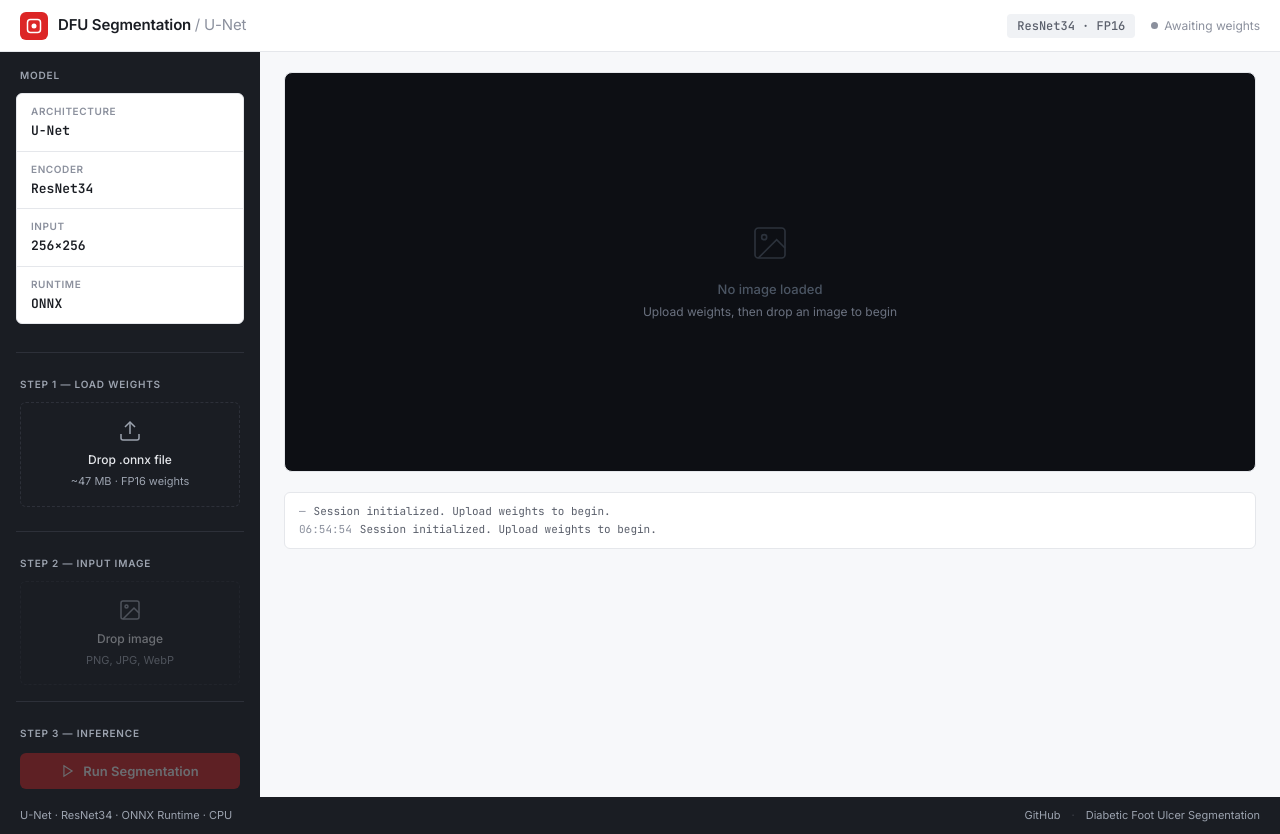
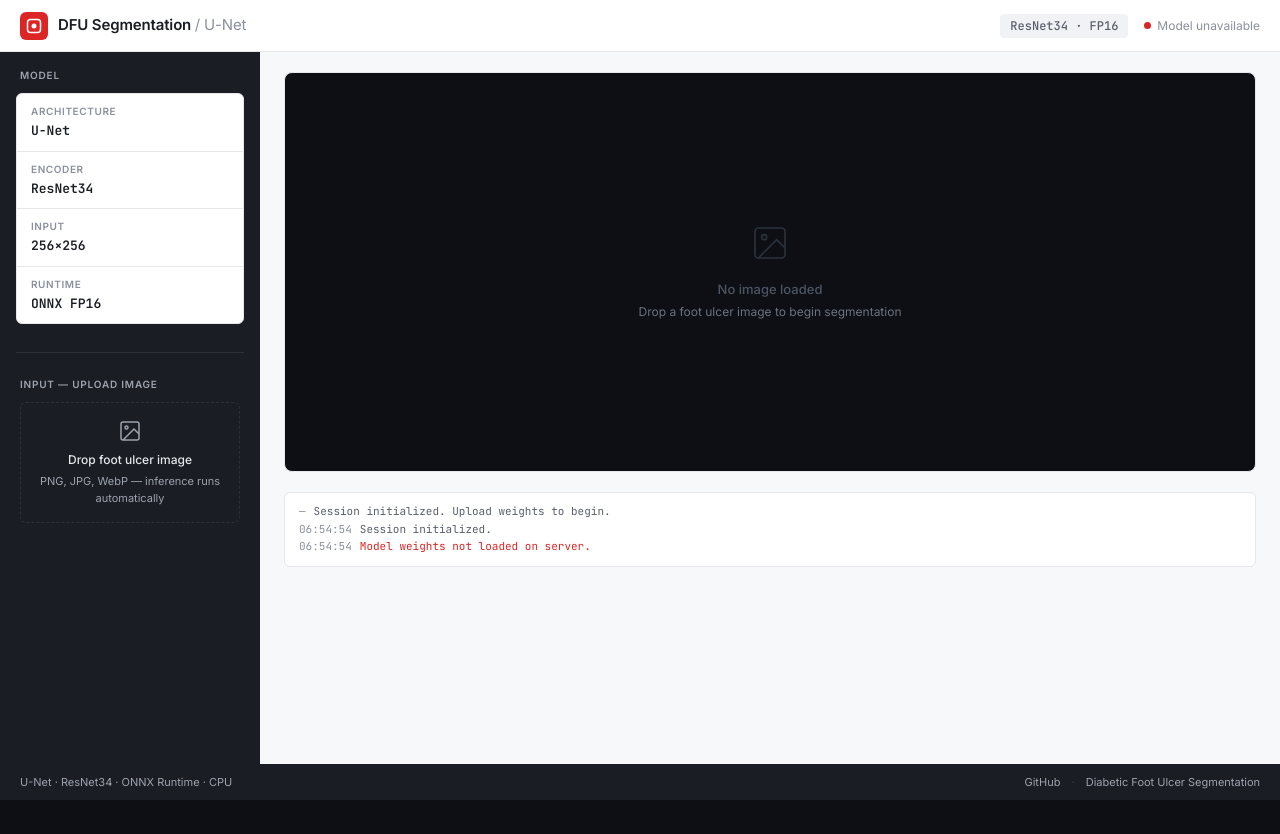
Before and after one commit to ganapathi-ai/image_segmentation, a Flask app: page / in a window 1280 px wide. After the commit the page ends 800 px from the top, so only its background shows below. Run offline with Flask 3, Linux system fonts and the light colour scheme.

Commit message:
Simplify: model loads from repo, user uploads image only
- Remove /api/upload-weights route
- Model loads from weights/final_model.onnx at startup
- UI: single sidebar with model info + image upload only
- Drop image → auto inference, no extra steps

Co-Authored-By: Claude Fable 5 <noreply@anthropic.com>

```diff
--- a/app.py
+++ b/app.py
@@ -8,7 +8,6 @@ from flask import Flask, request, jsonify, render_template
 
 from model_utils import (
     get_session,
-    load_weights,
     load_weights_from_path,
     is_weights_loaded,
     preprocess_image,
@@ -21,25 +20,20 @@ from model_utils import (
 app = Flask(__name__)
 app.config["MAX_CONTENT_LENGTH"] = 64 * 1024 * 1024  # 64 MB max upload
 
-# ── Lazy-load model on first inference request ──────────────
+# ── Load model at startup from repo weights ─────────────────
 WEIGHTS_PATH = os.path.join(os.path.dirname(os.path.abspath(__file__)), "weights", "final_model.onnx")
 _model_load_failed = False
 
-
-def _ensure_model_loaded():
-    """Load ONNX model from disk on first inference call."""
-    global _model_load_failed
-    if _model_load_failed:
-        return
-    if not os.path.exists(WEIGHTS_PATH):
-        _model_load_failed = True
-        return
+if os.path.exists(WEIGHTS_PATH):
     try:
         load_weights_from_path(WEIGHTS_PATH)
         print(f"Loaded ONNX model from {WEIGHTS_PATH}")
     except Exception as exc:
         _model_load_failed = True
-        print(f"Warning: could not load model: {exc}")
+        print(f"Warning: could not load model at startup: {exc}")
+else:
+    print(f"No weights file found at {WEIGHTS_PATH}")
+    _model_load_failed = True
 
 
 @app.route("/")
@@ -61,38 +55,11 @@ def status():
     })
 
 
-@app.route("/api/upload-weights", methods=["POST"])
-def upload_weights():
-    """Accept an .onnx file and load it into memory."""
-    if "file" not in request.files:
-        return jsonify({"error": "No file provided"}), 400
-
-    file = request.files["file"]
-    if file.filename == "":
-        return jsonify({"error": "Empty filename"}), 400
-
-    ext = file.filename.rsplit(".", 1)[-1].lower() if "." in file.filename else ""
-    if ext != "onnx":
-        return jsonify({"error": "Please upload an .onnx file (exported from export_onnx.py)"}), 400
-
-    try:
-        weights_bytes = file.read()
-        global _model_load_failed
-        load_weights(weights_bytes)
-        _model_load_failed = False
-        return jsonify({"message": "ONNX model loaded successfully"})
-    except Exception as exc:
-        return jsonify({"error": f"Failed to load weights: {exc}"}), 500
-
-
 @app.route("/api/segment", methods=["POST"])
 def segment():
     """Accept an image file, run ONNX inference, return results."""
-    # Lazy-load model on first inference request
-    _ensure_model_loaded()
-
     if not is_weights_loaded():
-        return jsonify({"error": "Model weights not loaded. Upload .pth or .onnx first."}), 400
+        return jsonify({"error": "Model not loaded. Check server logs."}), 500
 
     if "image" not in request.files:
         return jsonify({"error": "No image provided"}), 400
--- a/static/app.js
+++ b/static/app.js
@@ -4,7 +4,7 @@
    */
 
 // ── State ──────────────────────────────────────────────────
-let weightsLoaded = false;
+let modelReady = false;
 
 // ── Helpers ────────────────────────────────────────────────
 const $  = (id) => document.getElementById(id);
@@ -48,69 +48,27 @@ function setupDropzone(dropId, inputId, onFile) {
 
 // ── Boot ───────────────────────────────────────────────────
 async function boot() {
-  const dot  = $("status-dot");
-  const txt  = $("status-text");
+  const dot = $("status-dot");
+  const txt = $("status-text");
 
   try {
     const res = await fetch("/api/status");
     const data = await res.json();
     if (data.weights_loaded) {
-      weightsLoaded = true;
+      modelReady = true;
       setStatus(dot, txt, "ready", "Model ready");
-      enableImageUpload();
-      log("Model weights pre-loaded from server.", "success");
+      log("Model loaded — ready for inference.", "success");
     } else {
-      setStatus(dot, txt, "", "Awaiting weights");
+      setStatus(dot, txt, "error", "Model unavailable");
+      log("Model weights not loaded on server.", "error");
     }
   } catch {
     setStatus(dot, txt, "", "Checking…");
   }
 }
 
-function enableImageUpload() {
-  const zone = $("image-drop");
-  zone.classList.remove("locked");
-}
-
-// ── Step 1: Weights Upload ─────────────────────────────────
-setupDropzone("weights-drop", "weights-input", async (file) => {
-  const statusEl = $("weights-status");
-
-  try {
-    statusEl.textContent = "Loading…";
-    statusEl.style.color = "var(--accent-amber)";
-
-    const form = new FormData();
-    form.append("file", file);
-
-    const res  = await fetch("/api/upload-weights", { method: "POST", body: form });
-    const data = await res.json();
-
-    if (!res.ok) {
-      statusEl.textContent = data.error || "Upload failed";
-      statusEl.style.color = "var(--accent)";
-      log("Weights upload failed: " + (data.error || "unknown"), "error");
-      return;
-    }
-
-    weightsLoaded = true;
-    statusEl.textContent = "Loaded — " + file.name;
-    statusEl.style.color = "var(--accent-green)";
-    setStatus($("status-dot"), $("status-text"), "ready", "Model ready");
-
-    // Unlock image upload
-    enableImageUpload();
-    log(`Weights loaded: ${file.name} (${(file.size / 1024 / 1024).toFixed(1)} MB)`, "success");
-
-  } catch (err) {
-    statusEl.textContent = "Network error";
-    statusEl.style.color = "var(--accent)";
-    log("Upload error: " + err.message, "error");
-  }
-});
-
-// ── Step 2: Image Upload ───────────────────────────────────
-setupDropzone("image-drop", "image-input", (file) => {
+// ── Image Upload + Auto Inference ──────────────────────────
+setupDropzone("image-drop", "image-input", async (file) => {
   if (!file.type.startsWith("image/")) {
     log("Unsupported file type.", "warn");
     return;
@@ -122,41 +80,34 @@ setupDropzone("image-drop", "image-input", (file) => {
 
   $("image-name").textContent = file.name;
   $("image-size").textContent = `${(file.size / 1024).toFixed(1)} KB · ${file.type.split("/")[1].toUpperCase()}`;
+  $("image-preview").classList.add("visible");
 
-  const previewRow = $("image-preview");
-  previewRow.classList.add("visible");
+  log(`Image loaded: ${file.name}`);
 
-  // Enable segment button
-  $("segment-btn").disabled = false;
-  $("segment-btn")._imageFile = file;
+  if (!modelReady) {
+    log("Model not ready — cannot run inference.", "error");
+    return;
+  }
 
-  log(`Image loaded: ${file.name}`, "success");
+  // Auto-run inference
+  await runInference(file);
 });
 
 $("clear-image")?.addEventListener("click", () => {
   $("image-preview").classList.remove("visible");
   $("image-input").value = "";
-  $("segment-btn")._imageFile = null;
-  $("segment-btn").disabled = true;
+  $("viewport-grid").style.display = "none";
+  $("viewport-empty").style.display = "";
+  $("metrics-bar").style.display = "none";
+  $("actions-bar").style.display = "none";
 });
 
-// ── Step 3: Run Segmentation ───────────────────────────────
-$("segment-btn").addEventListener("click", async () => {
-  const btn  = $("segment-btn");
-  const file = btn._imageFile;
-  if (!file) return;
-
-  btn.disabled = true;
-  btn.classList.add("loading");
-
-  // Show viewport loading
+// ── Inference ──────────────────────────────────────────────
+async function runInference(file) {
   const viewportLoading = $("viewport-loading");
   viewportLoading.classList.remove("hidden");
   $("viewport-grid").style.display = "none";
   $("viewport-empty").style.display = "none";
-
-  // Show sidebar loading
-  $("sidebar-loading").style.display = "block";
 
   const startTime = performance.now();
   log("Running inference…");
@@ -170,6 +121,8 @@ $("segment-btn").addEventListener("click", async () => {
 
     if (!res.ok) {
       log("Inference failed: " + (data.error || "unknown"), "error");
+      viewportLoading.classList.add("hidden");
+      $("viewport-empty").style.display = "";
       return;
     }
 
@@ -187,8 +140,10 @@ $("segment-btn").addEventListener("click", async () => {
     $("metric-coverage").textContent = coverage.toFixed(1) + "%";
     $("metric-coverage").classList.remove("pending");
 
-    const pixels = Math.round(data.mask.length * 0.75 * coverage / 100); // rough estimate
-    $("metric-pixels").textContent = new Intl.NumberFormat().format(pixels);
+    const maskBytes = data.mask.length;
+    const totalPixels = data.image_size.width * data.image_size.height;
+    const fgPixels = Math.round(totalPixels * coverage / 100);
+    $("metric-pixels").textContent = new Intl.NumberFormat().format(fgPixels);
     $("metric-pixels").classList.remove("pending");
 
     $("metric-size").textContent = `${data.image_size.width}×${data.image_size.height}`;
@@ -200,29 +155,20 @@ $("segment-btn").addEventListener("click", async () => {
     // Show results
     $("metrics-bar").style.display = "flex";
     $("actions-bar").style.display = "flex";
-    $("viewport-loading").classList.add("hidden");
+    viewportLoading.classList.add("hidden");
     $("viewport-grid").style.display = "grid";
-    $("sidebar-loading").style.display = "none";
 
-    // Complete progress bar
-    $("inference-fill").style.width = "100%";
-    $("inference-pct").textContent = "100";
-
-    log(`Inference complete: ${elapsed}s · ${coverage.toFixed(1)}% coverage`, "success");
+    log(`Complete: ${elapsed}s · ${coverage.toFixed(1)}% coverage · ${new Intl.NumberFormat().format(fgPixels)} px`, "success");
 
   } catch (err) {
     log("Network error: " + err.message, "error");
     viewportLoading.classList.add("hidden");
     $("viewport-empty").style.display = "";
-    $("sidebar-loading").style.display = "none";
-  } finally {
-    btn.disabled = false;
-    btn.classList.remove("loading");
   }
-});
+}
 
 // ── Boot ───────────────────────────────────────────────────
 document.addEventListener("DOMContentLoaded", () => {
   boot();
-  log("Session initialized. Upload weights to begin.");
+  log("Session initialized.");
 });
--- a/templates/index.html
+++ b/templates/index.html
@@ -37,7 +37,7 @@
   <!-- ── Body: Sidebar + Viewport ─────────────────────── -->
   <div class="app-body">
 
-    <!-- Sidebar: Upload Controls -->
+    <!-- Sidebar -->
     <aside class="sidebar">
 
       <div class="sidebar-section">
@@ -57,7 +57,7 @@
           </div>
           <div class="model-info-item">
             <div class="model-info-label">Runtime</div>
-            <div class="model-info-value">ONNX</div>
+            <div class="model-info-value">ONNX FP16</div>
           </div>
         </div>
       </div>
@@ -65,28 +65,13 @@
       <div class="sidebar-divider"></div>
 
       <div class="sidebar-section">
-        <div class="sidebar-section-title">Step 1 — Load Weights</div>
-        <div id="weights-drop" class="upload-zone" role="button" tabindex="0" aria-label="Upload ONNX weights file">
-          <div class="upload-zone-icon">
-            <svg width="24" height="24" viewBox="0 0 24 24" fill="none" stroke="currentColor" stroke-width="1.5"><path d="M21 15v4a2 2 0 0 1-2 2H5a2 2 0 0 1-2-2v-4"/><polyline points="17 8 12 3 7 8"/><line x1="12" y1="3" x2="12" y2="15"/></svg>
-          </div>
-          <div class="upload-zone-text">Drop .onnx file</div>
-          <div class="upload-zone-hint">~47 MB · FP16 weights</div>
-          <input type="file" id="weights-input" accept=".onnx" hidden />
-        </div>
-        <div id="weights-status" style="margin-top: 8px; padding: 0 4px; font-size: 11px; font-family: var(--font-mono); color: var(--text-inverse-secondary);"></div>
-      </div>
-
-      <div class="sidebar-divider"></div>
-
-      <div class="sidebar-section">
-        <div class="sidebar-section-title">Step 2 — Input Image</div>
-        <div id="image-drop" class="upload-zone locked" role="button" tabindex="0" aria-label="Upload input image">
+        <div class="sidebar-section-title">Input — Upload Image</div>
+        <div id="image-drop" class="upload-zone" role="button" tabindex="0" aria-label="Upload foot ulcer image">
           <div class="upload-zone-icon">
             <svg width="24" height="24" viewBox="0 0 24 24" fill="none" stroke="currentColor" stroke-width="1.5"><rect x="3" y="3" width="18" height="18" rx="2"/><circle cx="8.5" cy="8.5" r="1.5"/><polyline points="21 15 16 10 5 21"/></svg>
           </div>
-          <div class="upload-zone-text">Drop image</div>
-          <div class="upload-zone-hint">PNG, JPG, WebP</div>
+          <div class="upload-zone-text">Drop foot ulcer image</div>
+          <div class="upload-zone-hint">PNG, JPG, WebP — inference runs automatically</div>
           <input type="file" id="image-input" accept="image/*" hidden />
         </div>
         <div id="image-preview" class="sidebar-preview">
@@ -97,22 +82,6 @@
               <svg width="14" height="14" viewBox="0 0 24 24" fill="none" stroke="currentColor" stroke-width="2"><line x1="18" y1="6" x2="6" y2="18"/><line x1="6" y1="6" x2="18" y2="18"/></svg>
             </button>
           </div>
-        </div>
-      </div>
-
-      <div class="sidebar-divider"></div>
-
-      <div class="sidebar-section">
-        <div class="sidebar-section-title">Step 3 — Inference</div>
-        <button id="segment-btn" class="btn-segment" disabled>
-          <svg width="14" height="14" viewBox="0 0 24 24" fill="none" stroke="currentColor" stroke-width="2"><polygon points="5 3 19 12 5 21 5 3"/></svg>
-          Run Segmentation
-        </button>
-        <div id="sidebar-loading" style="display:none; margin-top: 10px; padding: 0 4px;">
-          <div style="height: 3px; background: var(--border-dark); border-radius: 2px; overflow: hidden;">
-            <div id="inference-fill" style="height: 100%; width: 0%; background: var(--accent-amber); transition: width 0.3s;"></div>
-          </div>
-          <div style="font-size: 10px; color: var(--text-inverse-secondary); margin-top: 6px; font-family: var(--font-mono);">Inference… <span id="inference-pct">0</span>%</div>
         </div>
       </div>
 
@@ -128,7 +97,7 @@
             <svg width="40" height="40" viewBox="0 0 24 24" fill="none" stroke="currentColor" stroke-width="1"><rect x="3" y="3" width="18" height="18" rx="2"/><circle cx="8.5" cy="8.5" r="1.5"/><polyline points="21 15 16 10 5 21"/></svg>
           </div>
           <div class="viewport-empty-text">No image loaded</div>
-          <div class="viewport-empty-sub">Upload weights, then drop an image to begin</div>
+          <div class="viewport-empty-sub">Drop a foot ulcer image to begin segmentation</div>
         </div>
 
         <div class="viewport-grid" id="viewport-grid" style="display:none;">
```
